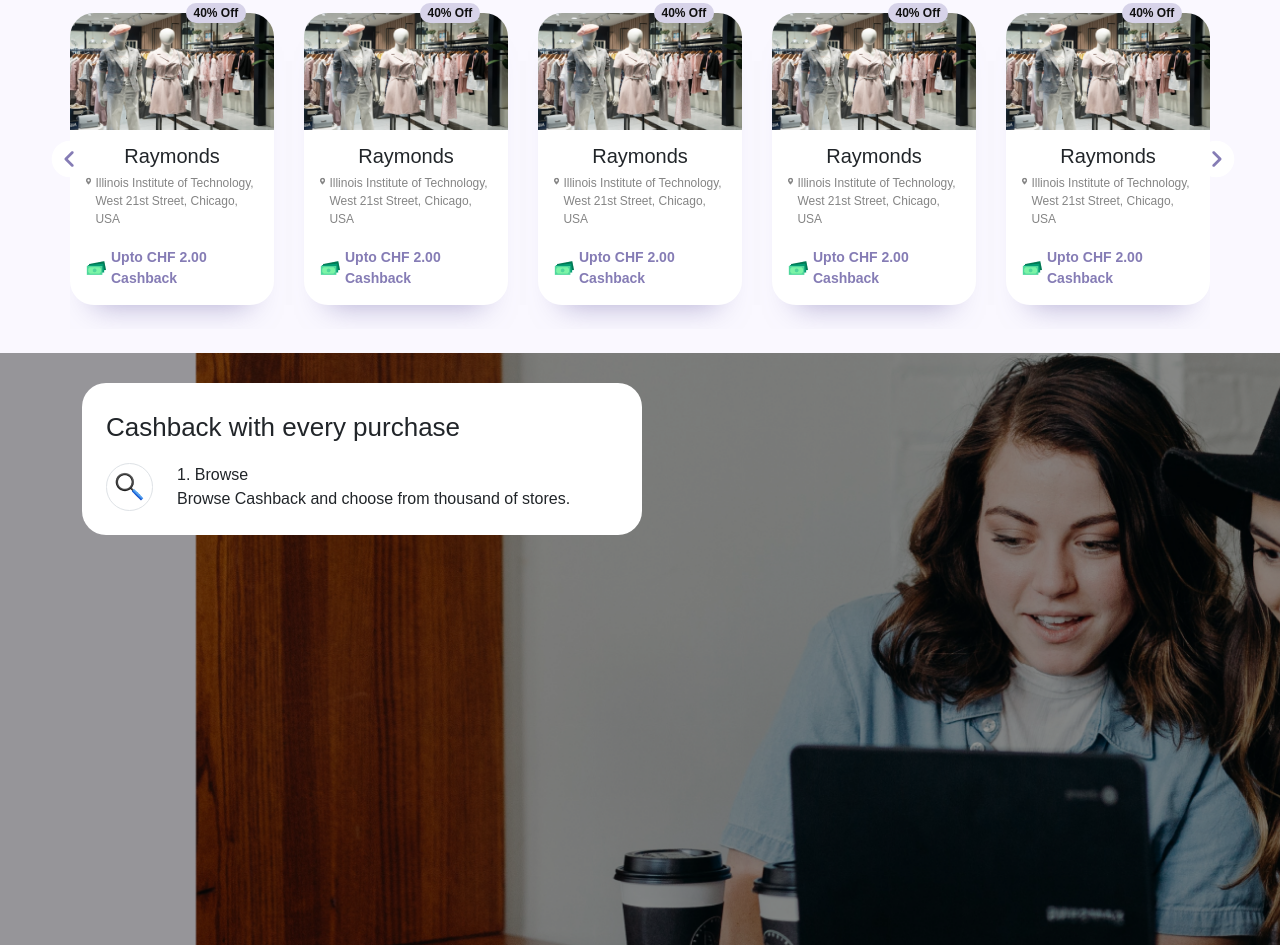
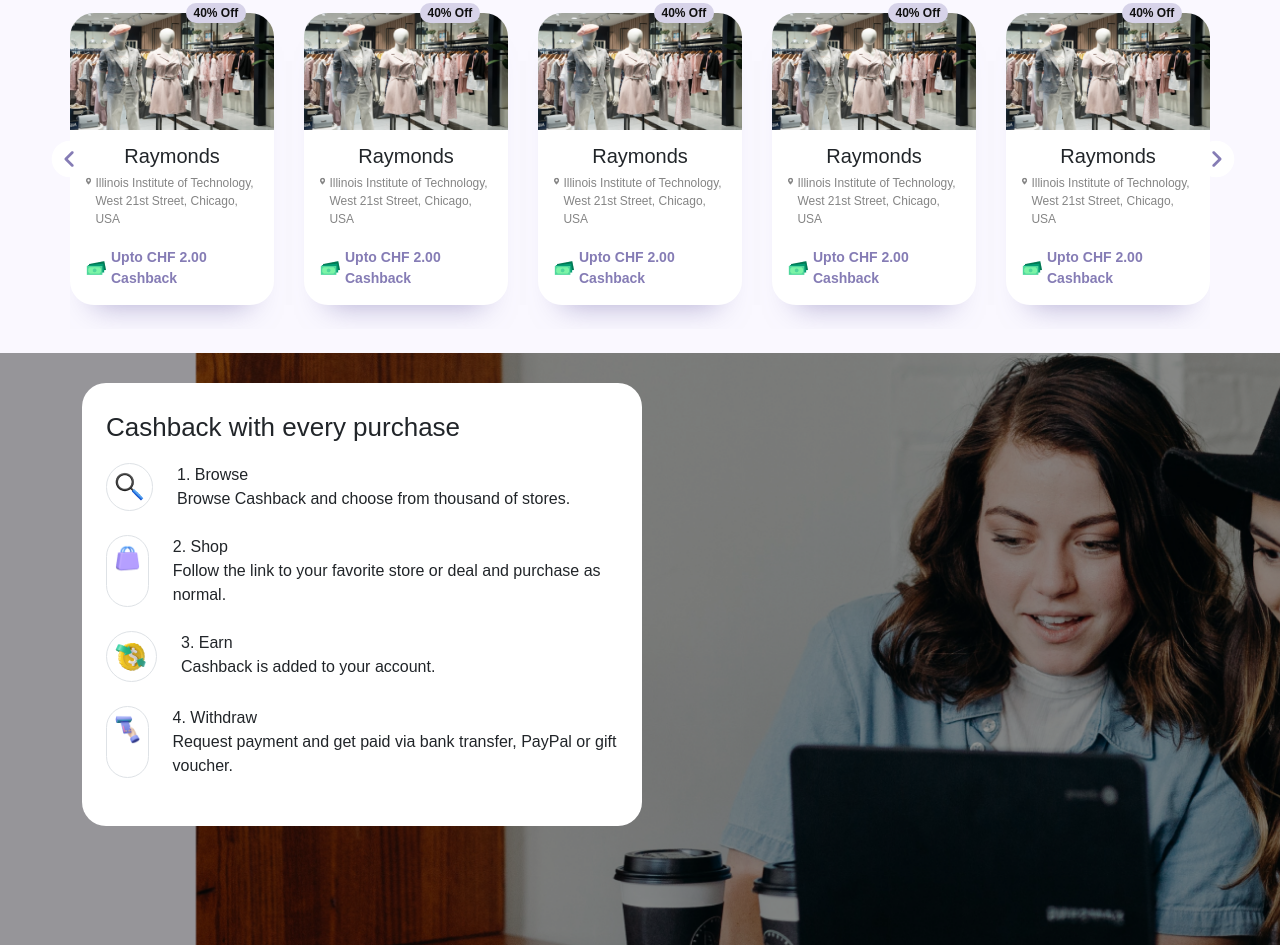
Before and after one commit to ZakariyaEnacton/sparissimo, a website built with Vite: page index.html in a window 1280 px wide. Shown: the part 1942-2887 px from the top of the page. Built offline with nearby package versions, Linux system fonts and the light colour scheme.

Commit message:
hiw section

```diff
--- a/index.html
+++ b/index.html
@@ -1344,13 +1344,40 @@
           <div class="hiw-title-wrapper">
             <p class="hiw-title">Cashback with every purchase</p>
           </div>
-          <div class="hiw-content d-flex gap-4">
+          <div class="hiw-content d-flex gap-4 mb-4">
             <div class="brows-content border border-1 rounded-5 p-2">
               <img src="./assets/images/brows.png" alt="img" class="img-fluid">
             </div>
             <div class="hiw-details-wrapper">
               <p class="mb-0">1. Browse</p>
-              <p class="mb-0">Browse Cashback and choose from thousand of stores.</p>
+              <p class="hiw-text mb-0">Browse Cashback and choose from thousand of stores.</p>
+            </div>
+          </div>
+          <div class="hiw-content mb-4 d-flex gap-4">
+            <div class="brows-content border border-1 rounded-5 p-2">
+              <img src="./assets/images/shop.png" alt="img" class="img-fluid">
+            </div>
+            <div class="hiw-details-wrapper">
+              <p class="mb-0">2. Shop</p>
+              <p class="hiw-text mb-0">Follow the link to your favorite store or deal and purchase as normal.</p>
+            </div>
+          </div>
+          <div class="hiw-content mb-4 d-flex gap-4">
+            <div class="brows-content border border-1 rounded-5 p-2">
+              <img src="./assets/images/earn.png" alt="img" class="img-fluid">
+            </div>
+            <div class="hiw-details-wrapper">
+              <p class="mb-0">3. Earn</p>
+              <p class="hiw-text mb-0">Cashback is added to your account.</p>
+            </div>
+          </div>
+          <div class="hiw-content mb-4 d-flex gap-4">
+            <div class="brows-content border border-1 rounded-5 p-2">
+              <img src="./assets/images/withdraw.png" alt="img" class="img-fluid">
+            </div>
+            <div class="hiw-details-wrapper">
+              <p class="mb-0">4. Withdraw</p>
+              <p class="hiw-text mb-0">Request payment and get paid via bank transfer, PayPal or gift voucher.</p>
             </div>
           </div>
         </div>
```
Also changed, not shown: assets/images/earn.png (added), assets/images/shop.png (added), assets/images/withdraw.png (added).
